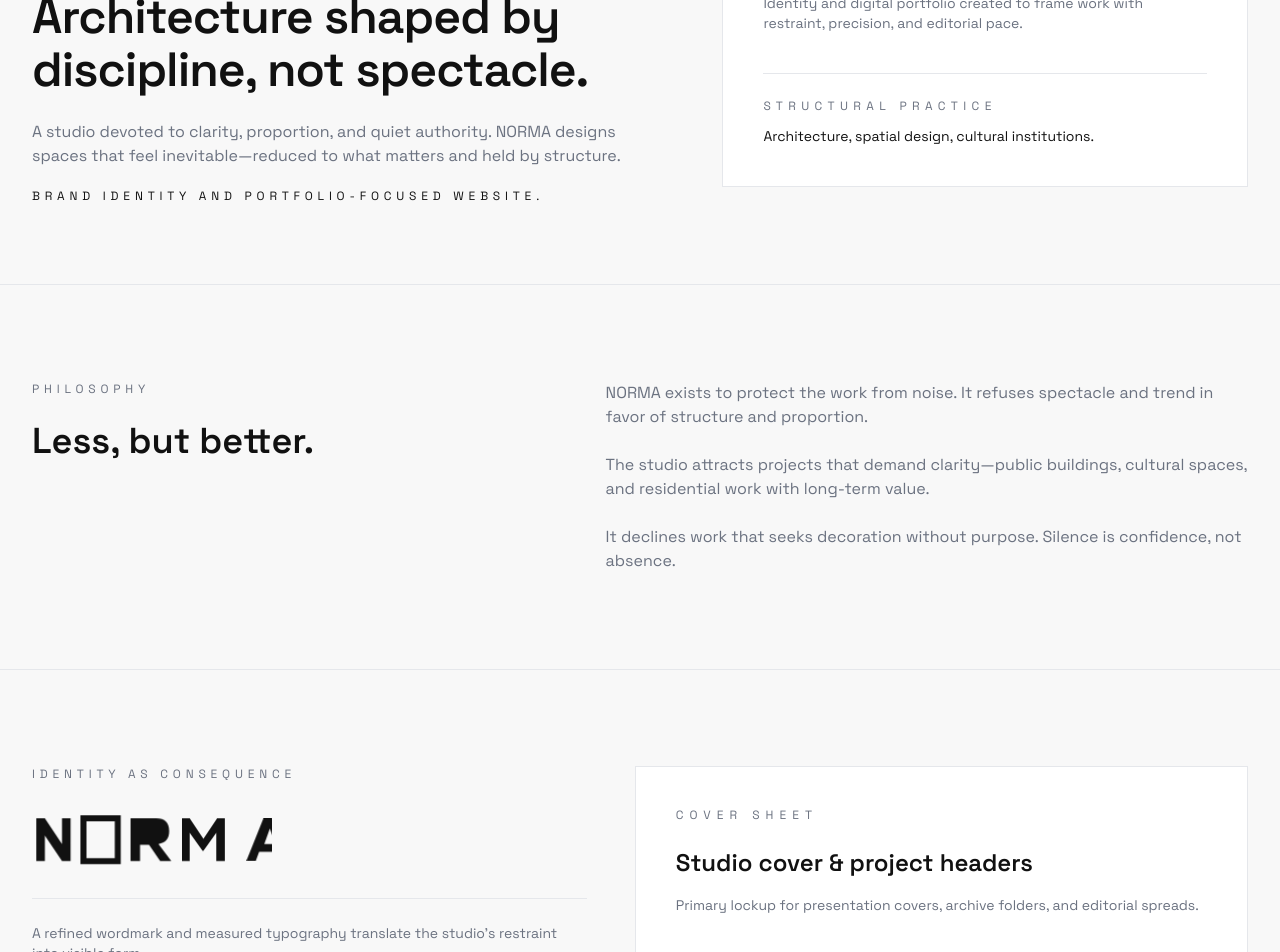
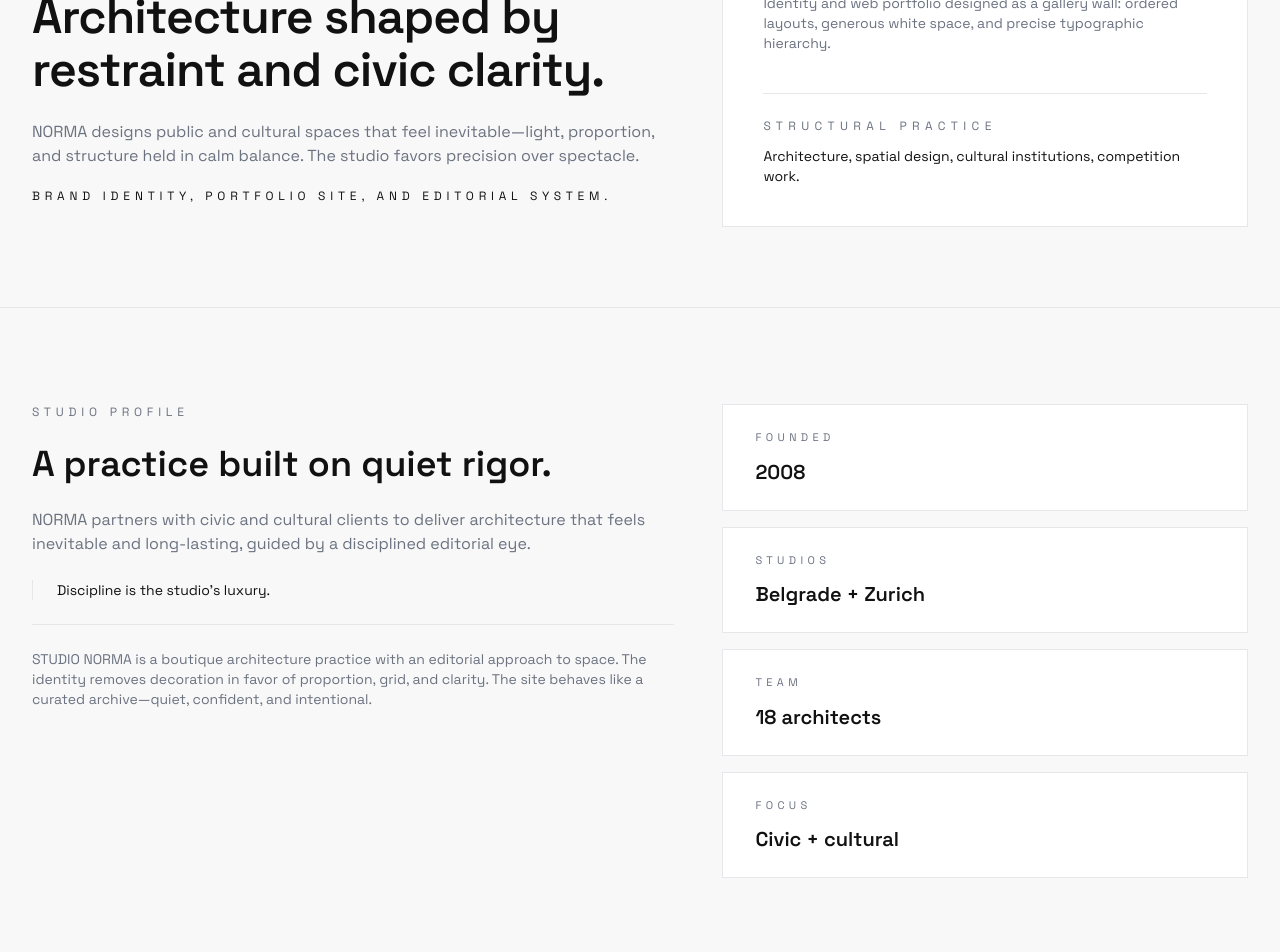
Before and after one commit to nemanja1033/thirtythree, a React (Vite) app: page /portfolio/studio-norma in a window 1280 px wide. Shown: the part 320-1272 px from the top of the page. Built offline with nearby package versions, Linux system fonts and the light colour scheme.

Commit message:
Update I18nProvider and StudioNorma pages

```diff
--- a/src/i18n/I18nProvider.tsx
+++ b/src/i18n/I18nProvider.tsx
@@ -542,32 +542,46 @@
   "ember.closing":
     "A brand designed to feel warm, lived-in, and quietly unforgettable.",
   "norma.story":
-    "STUDIO NORMA works at the intersection of architecture and spatial thinking. The identity removes decoration in favor of proportion, grid, and clarity. The website behaves like a curated portfolio wall—quiet and precise.",
-  "norma.scope": "Brand identity and portfolio-focused website.",
-  "norma.opening.title": "Architecture shaped by discipline, not spectacle.",
+    "STUDIO NORMA is a boutique architecture practice with an editorial approach to space. The identity removes decoration in favor of proportion, grid, and clarity. The site behaves like a curated archive—quiet, confident, and intentional.",
+  "norma.scope": "Brand identity, portfolio site, and editorial system.",
+  "norma.opening.title": "Architecture shaped by restraint and civic clarity.",
   "norma.opening.body":
-    "A studio devoted to clarity, proportion, and quiet authority. NORMA designs spaces that feel inevitable—reduced to what matters and held by structure.",
+    "NORMA designs public and cultural spaces that feel inevitable—light, proportion, and structure held in calm balance. The studio favors precision over spectacle.",
   "norma.opening.sheetLabel": "Studio brief",
-  "norma.opening.sheetTitle": "International practice, measured presence.",
+  "norma.opening.sheetTitle": "Boutique practice, international scope.",
   "norma.opening.sheetBody":
-    "Identity and digital portfolio created to frame work with restraint, precision, and editorial pace.",
+    "Identity and web portfolio designed as a gallery wall: ordered layouts, generous white space, and precise typographic hierarchy.",
   "norma.opening.signature": "STRUCTURAL PRACTICE",
-  "norma.opening.signatureBody": "Architecture, spatial design, cultural institutions.",
+  "norma.opening.signatureBody":
+    "Architecture, spatial design, cultural institutions, competition work.",
+  "norma.profile.label": "Studio profile",
+  "norma.profile.title": "A practice built on quiet rigor.",
+  "norma.profile.body":
+    "NORMA partners with civic and cultural clients to deliver architecture that feels inevitable and long-lasting, guided by a disciplined editorial eye.",
+  "norma.profile.quote": "Discipline is the studio's luxury.",
+  "norma.profile.stats.one.label": "Founded",
+  "norma.profile.stats.one.value": "2008",
+  "norma.profile.stats.two.label": "Studios",
+  "norma.profile.stats.two.value": "Belgrade + Zurich",
+  "norma.profile.stats.three.label": "Team",
+  "norma.profile.stats.three.value": "18 architects",
+  "norma.profile.stats.four.label": "Focus",
+  "norma.profile.stats.four.value": "Civic + cultural",
   "norma.philosophy.label": "Philosophy",
   "norma.philosophy.title": "Less, but better.",
   "norma.philosophy.body1":
-    "NORMA exists to protect the work from noise. It refuses spectacle and trend in favor of structure and proportion.",
+    "NORMA exists to protect the work from noise. It resists trend in favor of structure, proportion, and permanence.",
   "norma.philosophy.body2":
-    "The studio attracts projects that demand clarity—public buildings, cultural spaces, and residential work with long-term value.",
+    "The studio partners with clients who demand clarity and long-term value for public and cultural spaces.",
   "norma.philosophy.body3":
-    "It declines work that seeks decoration without purpose. Silence is confidence, not absence.",
+    "Silence is confidence, not absence. Every element earns its place.",
   "norma.identity.label": "Identity as consequence",
   "norma.identity.body":
-    "A refined wordmark and measured typography translate the studio’s restraint into visible form.",
+    "A refined wordmark, sharp geometry, and measured typography translate restraint into visible form.",
   "norma.identity.lockupLabel": "Cover sheet",
   "norma.identity.lockupTitle": "Studio cover & project headers",
   "norma.identity.lockupBody":
-    "Primary lockup for presentation covers, archive folders, and editorial spreads.",
+    "Primary lockup for covers, project headers, and studio stationery.",
   "norma.identity.signageLabel": "Signage",
   "norma.identity.signageTitle": "Exterior studio mark",
   "norma.identity.signageBody":
@@ -575,7 +589,7 @@
   "norma.work.label": "Work & practice",
   "norma.work.title": "Selected work framed with restraint.",
   "norma.work.body":
-    "Project titles, categories, and concise descriptions reflect a studio built on proportion and clarity.",
+    "Project titles, categories, and concise descriptions reinforce the studio's editorial rhythm.",
   "norma.work.project.one.title": "Civic Hall Renewal",
   "norma.work.project.one.meta": "Public",
   "norma.work.project.one.body":
@@ -614,11 +628,11 @@
   "norma.digital.detailLabel": "Project detail",
   "norma.digital.detailTitle": "Material palette and process notes.",
   "norma.digital.detailBody":
-    "Editorial layouts combine drawings, materials, and measured captions.",
+    "Editorial layouts combine drawings, materials, and process notes with controlled pacing.",
   "norma.digital.aboutLabel": "About / Contact",
   "norma.digital.aboutTitle": "Practice, team, and studio contact.",
   "norma.digital.aboutBody":
-    "A minimal structure for credentials, services, and contact details.",
+    "A minimal structure for credentials, services, and direct studio contact.",
   "norma.digital.tag1": "Projects",
   "norma.digital.tag2": "Studio",
   "norma.digital.tag3": "Contact",
@@ -640,6 +654,8 @@
   "norma.applications.poster2.title": "Architecture as quiet order.",
   "norma.applications.poster2.body": "Printed matter keeps the identity minimal and precise.",
   "norma.closing": "Structured spaces, quietly confident identities.",
+  "norma.closing.note":
+    "From identity to portfolio, every detail reinforces a calm, structured voice.",
   "pulse.story":
     "PULSE is a campaign system for brands that live online. Built to scale across formats with a single rhythm and bold typographic voice. Motion is the glue that keeps the system consistent.",
   "pulse.scope": "Creative direction, visual system, and motion-based content.",
@@ -1297,40 +1313,54 @@
   "ember.closing":
     "Brend dizajniran da bude topao, življen i tiho nezaboravan.",
   "norma.story":
-    "STUDIO NORMA radi na preseku arhitekture i prostornog dizajna. Identitet uklanja dekoraciju u korist proporcije, grida i jasnoće. Sajt funkcioniše kao kuriran portfolio—tih i precizan.",
-  "norma.scope": "Brend identitet i portfolio sajt.",
-  "norma.opening.title": "Arhitektura oblikovana disciplinom, ne spektaklom.",
+    "STUDIO NORMA radi na preseku arhitekture i prostornog mišljenja. Identitet sklanja dekor i ostavlja proporciju, mrežu i jasnoću. Sajt je zamišljen kao kurirana arhiva — tih, samouveren, nameran.",
+  "norma.scope": "Brend identitet, portfolio sajt i urednički sistem.",
+  "norma.opening.title": "Arhitektura oblikovana uzdržanošću i građanskom jasnoćom.",
   "norma.opening.body":
-    "Studio posvećen jasnoći, proporciji i tihom autoritetu. NORMA gradi prostore koji deluju neizbežno—svedene na suštinu i vođene strukturom.",
+    "NORMA projektuje javne i kulturne prostore koji deluju neizbežno — svetlo, proporcija i struktura u mirnom balansu. Studio bira preciznost umesto spektakla.",
   "norma.opening.sheetLabel": "Studijski brief",
-  "norma.opening.sheetTitle": "Međunarodna praksa, merena prisutnost.",
+  "norma.opening.sheetTitle": "Butik praksa, međunarodni domet.",
   "norma.opening.sheetBody":
-    "Identitet i digitalni portfolio oblikovani za uzdržanu hijerarhiju i arhitektonski ritam.",
+    "Identitet i portfolio sajt osmišljeni kao galerijski zid: uređene kompozicije, veliki dah beline i precizna tipografska hijerarhija.",
   "norma.opening.signature": "STRUKTURNA PRAKSA",
-  "norma.opening.signatureBody": "Arhitektura, prostorni dizajn, kulturne institucije.",
+  "norma.opening.signatureBody":
+    "Arhitektura, prostorni dizajn, kulturne institucije, konkursni radovi.",
+  "norma.profile.label": "Profil studija",
+  "norma.profile.title": "Praksa zasnovana na tihoj rigoroznosti.",
+  "norma.profile.body":
+    "NORMA vodi projekte javnih i kulturnih programa sa uredničkim pristupom prostoru i doslednim radom od koncepta do izvedbe.",
+  "norma.profile.quote": "Disciplina je luksuz studija.",
+  "norma.profile.stats.one.label": "Osnovan",
+  "norma.profile.stats.one.value": "2008",
+  "norma.profile.stats.two.label": "Studiji",
+  "norma.profile.stats.two.value": "Beograd + Cirih",
+  "norma.profile.stats.three.label": "Tim",
+  "norma.profile.stats.three.value": "18 arhitekata",
+  "norma.profile.stats.four.label": "Fokus",
+  "norma.profile.stats.four.value": "Javni + kulturni",
   "norma.philosophy.label": "Filozofija",
   "norma.philosophy.title": "Manje, ali bolje.",
   "norma.philosophy.body1":
-    "NORMA postoji da zaštiti rad od buke. Odbija spektakl i trend u korist strukture i proporcije.",
+    "NORMA štiti rad od buke. Odustaje od trenda u korist strukture, proporcije i trajnosti.",
   "norma.philosophy.body2":
-    "Privlači projekte koji zahtevaju jasnoću—javne zgrade, kulturne prostore i stambene zahvate dugog veka.",
+    "Studio sarađuje sa klijentima kojima je bitna jasnoća i dugoročna vrednost.",
   "norma.philosophy.body3":
-    "Odbija rad koji traži dekor bez svrhe. Tišina je samopouzdanje, ne odsustvo.",
+    "Tišina je samopouzdanje, ne praznina. Svaki element mora da zasluži mesto.",
   "norma.identity.label": "Identitet kao posledica",
   "norma.identity.body":
-    "Rafinirani logotip i merena tipografija prevode uzdržanost studija u vidljivu formu.",
+    "Rafinisani wordmark, oštra geometrija i merena tipografija prevode uzdržanost u formu.",
   "norma.identity.lockupLabel": "Naslovna stranica",
   "norma.identity.lockupTitle": "Studijski cover i zaglavlja projekata",
   "norma.identity.lockupBody":
-    "Primarna postavka za prezentacije, arhivu i editorial rasporede.",
+    "Primarni lockup za covere, zaglavlja projekata i studijsku prepisku.",
   "norma.identity.signageLabel": "Signalizacija",
   "norma.identity.signageTitle": "Spoljni znak studija",
   "norma.identity.signageBody":
-    "Tihi tipografski znak primenjen na ulaznim pločama i projektnim prostorima.",
+    "Tih tipografski znak primenjen na ulaznim pločama i projektnim prostorima.",
   "norma.work.label": "Rad i praksa",
   "norma.work.title": "Odabrani rad uokviren uzdržano.",
   "norma.work.body":
-    "Nazivi projekata, kategorije i sažeti opisi odražavaju studio građen na proporciji i jasnoći.",
+    "Nazivi, kategorije i sažete beleške drže urednički ritam studija.",
   "norma.work.project.one.title": "Obnova gradske hale",
   "norma.work.project.one.meta": "Javno",
   "norma.work.project.one.body":
@@ -1369,11 +1399,11 @@
   "norma.digital.detailLabel": "Projektna stranica",
   "norma.digital.detailTitle": "Materijalna paleta i beleške procesa.",
   "norma.digital.detailBody":
-    "Editorial rasporedi spajaju crteže, materijale i merene natpise.",
+    "Editorial rasporedi spajaju crteže, materijale i beleške procesa uz kontrolisan ritam.",
   "norma.digital.aboutLabel": "O nama / Kontakt",
   "norma.digital.aboutTitle": "Praksa, tim i kontakt studija.",
   "norma.digital.aboutBody":
-    "Minimalna struktura za reference, usluge i kontakt podatke.",
+    "Minimalna struktura za reference, usluge i direktan kontakt.",
   "norma.digital.tag1": "Projekti",
   "norma.digital.tag2": "Studio",
   "norma.digital.tag3": "Kontakt",
@@ -1395,6 +1425,8 @@
   "norma.applications.poster2.title": "Arhitektura kao tihi red.",
   "norma.applications.poster2.body": "Štampani materijali drže identitet minimalnim i preciznim.",
   "norma.closing": "Strukturisani prostori, tiho samouvereni identiteti.",
+  "norma.closing.note":
+    "Od identiteta do portfolia, svaki detalj gradi miran, strukturisan glas brenda.",
   "pulse.story":
     "PULSE je sistem kampanje za brendove koji žive online. Građen da se širi kroz formate uz jedinstven ritam i snažnu tipografiju. Motion drži sistem koherentnim.",
   "pulse.scope": "Kreativna direkcija, vizuelni sistem i motion sadržaj.",
--- a/src/pages/StudioNorma.tsx
+++ b/src/pages/StudioNorma.tsx
@@ -32,9 +32,11 @@
         <div className="text-lg font-semibold" style={{ color: INK }}>
           {title}
         </div>
-        <div className="text-xs uppercase tracking-[0.4em]" style={{ color: MUTED }}>
-          {meta}
-        </div>
+        {meta ? (
+          <div className="text-xs uppercase tracking-[0.4em]" style={{ color: MUTED }}>
+            {meta}
+          </div>
+        ) : null}
       </div>
       <div className="mt-3 text-sm" style={{ color: MUTED }}>
         {body}
@@ -66,21 +68,56 @@
   );
 }
 
+function ProfileStat({ label, value }: { label: string; value: string }) {
+  return (
+    <div className="border px-8 py-6" style={{ borderColor: LINE, background: "#ffffff" }}>
+      <div className="text-[11px] uppercase tracking-[0.4em]" style={{ color: MUTED }}>
+        {label}
+      </div>
+      <div className="mt-3 text-xl font-semibold" style={{ color: INK }}>
+        {value}
+      </div>
+    </div>
+  );
+}
+
+function PosterCard({ label, title, body }: { label: string; title: string; body: string }) {
+  return (
+    <div className="border px-10 py-10" style={{ borderColor: LINE, background: "#ffffff" }}>
+      <div className="text-xs uppercase tracking-[0.45em]" style={{ color: MUTED }}>
+        {label}
+      </div>
+      <div className="mt-6 text-2xl md:text-3xl font-semibold leading-tight" style={{ color: INK }}>
+        {title}
+      </div>
+      <div className="mt-4 text-sm" style={{ color: MUTED }}>
+        {body}
+      </div>
+    </div>
+  );
+}
+
 export default function StudioNorma() {
   const { t } = useI18n();
   const reduceMotion = useReducedMotion();
 
   const openingRef = useRef<HTMLDivElement>(null);
+  const profileRef = useRef<HTMLDivElement>(null);
   const philosophyRef = useRef<HTMLDivElement>(null);
   const identityRef = useRef<HTMLDivElement>(null);
   const workRef = useRef<HTMLDivElement>(null);
+  const applicationsRef = useRef<HTMLDivElement>(null);
   const digitalRef = useRef<HTMLDivElement>(null);
+  const closingRef = useRef<HTMLDivElement>(null);
 
   const openingInView = useInView(openingRef, { once: true, margin: "-60px" });
+  const profileInView = useInView(profileRef, { once: true, margin: "-60px" });
   const philosophyInView = useInView(philosophyRef, { once: true, margin: "-60px" });
   const identityInView = useInView(identityRef, { once: true, margin: "-60px" });
   const workInView = useInView(workRef, { once: true, margin: "-60px" });
+  const applicationsInView = useInView(applicationsRef, { once: true, margin: "-60px" });
   const digitalInView = useInView(digitalRef, { once: true, margin: "-60px" });
+  const closingInView = useInView(closingRef, { once: true, margin: "-60px" });
 
   const digitalScroll = useScroll({ target: digitalRef, offset: ["start end", "end start"] });
   const digitalShift = useTransform(digitalScroll.scrollYProgress, [0, 1], reduceMotion ? [0, 0] : [12, -12]);
@@ -91,6 +128,13 @@
     hidden: { opacity: 0, y: reduceMotion ? 0 : 16 },
     show: { opacity: 1, y: 0, transition: { duration: 1.05, ease: [0.16, 1, 0.3, 1] } },
   };
+
+  const profileStats = [
+    { label: t("norma.profile.stats.one.label"), value: t("norma.profile.stats.one.value") },
+    { label: t("norma.profile.stats.two.label"), value: t("norma.profile.stats.two.value") },
+    { label: t("norma.profile.stats.three.label"), value: t("norma.profile.stats.three.value") },
+    { label: t("norma.profile.stats.four.label"), value: t("norma.profile.stats.four.value") },
+  ];
 
   return (
     <div className="min-h-screen overflow-x-hidden" style={{ background: BG }}>
@@ -139,6 +183,40 @@
                   {t("norma.opening.signatureBody")}
                 </div>
               </div>
+            </motion.div>
+          </motion.div>
+        </div>
+      </section>
+
+      <section ref={profileRef} className="py-16 md:py-24 border-t" style={{ borderColor: LINE }}>
+        <div className="container mx-auto px-6 md:px-8">
+          <motion.div
+            initial="hidden"
+            animate={profileInView ? "show" : "hidden"}
+            variants={{ show: { transition: { staggerChildren: stagger } } }}
+            className="grid lg:grid-cols-[1.1fr,0.9fr] gap-12 items-start"
+          >
+            <motion.div variants={reveal} className="space-y-6">
+              <div className="text-xs uppercase tracking-[0.4em]" style={{ color: MUTED }}>
+                {t("norma.profile.label")}
+              </div>
+              <div className="text-3xl md:text-4xl font-semibold leading-[1.1]" style={{ color: INK }}>
+                {t("norma.profile.title")}
+              </div>
+              <div className="text-sm md:text-base" style={{ color: MUTED }}>
+                {t("norma.profile.body")}
+              </div>
+              <div className="border-l pl-6 text-sm italic" style={{ borderColor: LINE, color: INK }}>
+                {t("norma.profile.quote")}
+              </div>
+              <div className="border-t pt-6 text-sm" style={{ borderColor: LINE, color: MUTED }}>
+                {t("norma.story")}
+              </div>
+            </motion.div>
+            <motion.div variants={reveal} className="grid gap-4">
+              {profileStats.map((stat) => (
+                <ProfileStat key={stat.label} label={stat.label} value={stat.value} />
+              ))}
             </motion.div>
           </motion.div>
         </div>
@@ -252,6 +330,52 @@
         </div>
       </section>
 
+      <section ref={applicationsRef} className="py-16 md:py-24 border-t" style={{ borderColor: LINE }}>
+        <div className="container mx-auto px-6 md:px-8">
+          <motion.div
+            initial="hidden"
+            animate={applicationsInView ? "show" : "hidden"}
+            variants={{ show: { transition: { staggerChildren: stagger } } }}
+            className="grid lg:grid-cols-[1.05fr,0.95fr] gap-10"
+          >
+            <motion.div variants={reveal} className="space-y-8">
+              <div className="text-xs uppercase tracking-[0.5em]" style={{ color: MUTED }}>
+                {t("norma.applications.label")}
+              </div>
+              <div className="border" style={{ borderColor: LINE, background: "#ffffff" }}>
+                <div className="border-b px-10 py-8" style={{ borderColor: LINE }}>
+                  <div className="text-2xl font-semibold" style={{ color: INK }}>
+                    {t("norma.applications.boardTitle")}
+                  </div>
+                </div>
+                <div className="px-10 py-6 space-y-6">
+                  {["one", "two", "three"].map((key) => (
+                    <ProjectRow
+                      key={key}
+                      title={t(`norma.applications.board.${key}.title`)}
+                      meta=""
+                      body={t(`norma.applications.board.${key}.body`)}
+                    />
+                  ))}
+                </div>
+              </div>
+            </motion.div>
+            <motion.div variants={reveal} className="space-y-6">
+              <PosterCard
+                label={t("norma.applications.poster1.label")}
+                title={t("norma.applications.poster1.title")}
+                body={t("norma.applications.poster1.body")}
+              />
+              <PosterCard
+                label={t("norma.applications.poster2.label")}
+                title={t("norma.applications.poster2.title")}
+                body={t("norma.applications.poster2.body")}
+              />
+            </motion.div>
+          </motion.div>
+        </div>
+      </section>
+
       <section ref={digitalRef} className="py-16 md:py-24 border-t" style={{ borderColor: LINE }}>
         <div className="container mx-auto px-6 md:px-8">
           <motion.div
@@ -302,6 +426,31 @@
           </motion.div>
         </div>
       </section>
+
+      <section ref={closingRef} className="py-20 md:py-28 border-t" style={{ borderColor: LINE }}>
+        <div className="container mx-auto px-6 md:px-8">
+          <motion.div
+            initial="hidden"
+            animate={closingInView ? "show" : "hidden"}
+            variants={{ show: { transition: { staggerChildren: stagger } } }}
+            className="text-center max-w-3xl mx-auto space-y-6"
+          >
+            <motion.div variants={reveal} className="text-xs uppercase tracking-[0.5em]" style={{ color: MUTED }}>
+              {t("studio.concept")}
+            </motion.div>
+            <motion.div
+              variants={reveal}
+              className="text-3xl md:text-5xl font-semibold leading-tight"
+              style={{ color: INK }}
+            >
+              {t("norma.closing")}
+            </motion.div>
+            <motion.div variants={reveal} className="text-sm md:text-base" style={{ color: MUTED }}>
+              {t("norma.closing.note")}
+            </motion.div>
+          </motion.div>
+        </div>
+      </section>
     </div>
   );
 }
```
